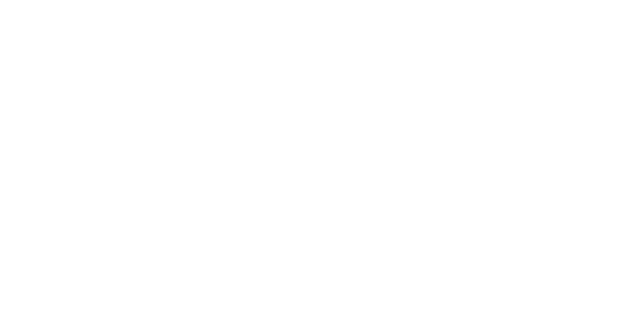
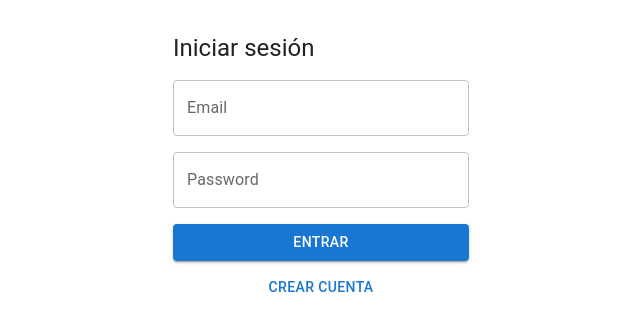
Before and after one commit to JulRivera0/POS_POC, a React (Vite) app: page /login in a window 1280 px wide. Before the commit this address had no page. Shown: the top 330 px of the page, without its empty margins (319-959 px from the left). Built offline with nearby package versions, Linux system fonts and the light colour scheme; no server answers.

Commit message:
login ya funciona por usuario

```diff
--- a/src/App.jsx
+++ b/src/App.jsx
@@ -1,24 +1,33 @@
-import { BrowserRouter, Routes, Route } from 'react-router-dom';
-import Home from './pages/Home';
-import Venta from './pages/Venta';
-import Inventario from './pages/Inventario';
-import Reportes from './pages/Reportes';
-import Historial from './pages/Historial';
-import Ticket from './pages/Ticket';
+import { BrowserRouter, Routes, Route } from "react-router-dom";
+import { AuthProvider } from "./auth/AuthProvider";
+import PrivateRoute from "./auth/PrivateRoute";
 
-function App() {
+import Login from "./auth/Login";
+import Register from "./auth/Register";
+import Home from "./pages/Home";
+import Inventario from "./pages/Inventario";
+import Venta from "./pages/Venta";
+import Historial from "./pages/Historial";
+import Reportes from "./pages/Reportes";
+import Ticket from "./pages/Ticket";
+
+export default function App() {
   return (
-    <BrowserRouter>
-      <Routes>
-        <Route path="/"           element={<Home />} />
-        <Route path="/venta"      element={<Venta />} />
-        <Route path="/inventario" element={<Inventario />} />
-        <Route path="/historial"  element={<Historial />} />   {/* ← aquí */}
-        <Route path="/reportes"   element={<Reportes />} />
-        <Route path="/ticket/:id" element={<Ticket />} />
-      </Routes>
-    </BrowserRouter>
+    <AuthProvider>
+      <BrowserRouter>
+        <Routes>
+          <Route path="/login" element={<Login />} />
+          <Route path="/register" element={<Register />} />
+
+          {/* Rutas protegidas */}
+          <Route path="/" element={<PrivateRoute><Home /></PrivateRoute>} />
+          <Route path="/inventario" element={<PrivateRoute><Inventario /></PrivateRoute>} />
+          <Route path="/venta" element={<PrivateRoute><Venta /></PrivateRoute>} />
+          <Route path="/historial" element={<PrivateRoute><Historial /></PrivateRoute>} />
+          <Route path="/reportes" element={<PrivateRoute><Reportes /></PrivateRoute>} />
+          <Route path="/ticket/:id" element={<PrivateRoute><Ticket /></PrivateRoute>} />
+        </Routes>
+      </BrowserRouter>
+    </AuthProvider>
   );
 }
-
-export default App;
--- /dev/null
+++ b/src/auth/AuthProvider.jsx
@@ -0,0 +1,39 @@
+import { createContext, useState, useEffect } from "react";
+import { me } from "../services/api";
+
+export const AuthCtx = createContext();
+
+export function AuthProvider({ children }) {
+  const [token, setToken] = useState(localStorage.getItem("token"));
+  const [user, setUser] = useState(null);
+  const [loading, setLoading] = useState(!!token);
+
+  useEffect(() => {
+    if (!token) return;
+    me()
+      .then(setUser)
+      .catch(() => {
+        localStorage.removeItem("token");
+        setToken(null);
+      })
+      .finally(() => setLoading(false));
+  }, [token]);
+
+  const loginUser = (tok) => {
+    localStorage.setItem("token", tok);
+    setToken(tok);
+    setLoading(true);
+  };
+
+  const logout = () => {
+    localStorage.removeItem("token");
+    setToken(null);
+    setUser(null);
+  };
+
+  return (
+    <AuthCtx.Provider value={{ token, user, loginUser, logout, loading }}>
+      {children}
+    </AuthCtx.Provider>
+  );
+}
--- /dev/null
+++ b/src/auth/Login.jsx
@@ -0,0 +1,61 @@
+import { useState, useContext } from "react";
+import {
+  Box, TextField, Button, Typography, CircularProgress
+} from "@mui/material";
+import { login } from "../services/api";
+import { AuthCtx } from "./AuthProvider";
+import { useNavigate } from "react-router-dom";
+
+export default function Login() {
+  const [email, setEmail] = useState("");
+  const [pass, setPass] = useState("");
+  const [err, setErr] = useState("");
+  const [loading, setLoading] = useState(false);
+  const { loginUser } = useContext(AuthCtx);
+  const nav = useNavigate();
+
+  const handle = async () => {
+    setLoading(true);
+    const r = await login(email, pass);
+    if (r.access_token) {
+      loginUser(r.access_token);
+      nav("/");
+    } else {
+      setErr("Credenciales inválidas");
+    }
+    setLoading(false);
+  };
+
+  return (
+    <Box sx={{ p: 4, maxWidth: 360, m: "0 auto" }}>
+      <Typography variant="h5" mb={2}>Iniciar sesión</Typography>
+      <TextField
+        label="Email"
+        fullWidth
+        value={email}
+        onChange={(e) => setEmail(e.target.value)}
+      />
+      <TextField
+        label="Password"
+        type="password"
+        fullWidth
+        sx={{ mt: 2 }}
+        value={pass}
+        onChange={(e) => setPass(e.target.value)}
+      />
+      {err && <Typography color="error">{err}</Typography>}
+      <Button
+        variant="contained"
+        fullWidth
+        sx={{ mt: 2 }}
+        onClick={handle}
+        disabled={loading}
+      >
+        {loading ? <CircularProgress size={20} /> : "Entrar"}
+      </Button>
+      <Button fullWidth sx={{ mt: 1 }} onClick={() => nav("/register")}>
+        Crear cuenta
+      </Button>
+    </Box>
+  );
+}
--- /dev/null
+++ b/src/auth/PrivateRoute.jsx
@@ -0,0 +1,10 @@
+import { useContext } from "react";
+import { Navigate } from "react-router-dom";
+import { AuthCtx } from "./AuthProvider";
+
+export default function PrivateRoute({ children }) {
+  const { token, loading } = useContext(AuthCtx);
+
+  if (loading) return null; // o spinner global
+  return token ? children : <Navigate to="/login" replace />;
+}
--- /dev/null
+++ b/src/auth/Register.jsx
@@ -0,0 +1,50 @@
+import { useState } from "react";
+import {
+  Box, TextField, Button, Typography, CircularProgress
+} from "@mui/material";
+import { register } from "../services/api";
+import { useNavigate } from "react-router-dom";
+
+export default function Register() {
+  const [email, setEmail] = useState("");
+  const [pass, setPass] = useState("");
+  const [confirm, setConfirm] = useState("");
+  const [msg, setMsg] = useState("");
+  const [loading, setLoading] = useState(false);
+  const nav = useNavigate();
+
+  const handle = async () => {
+    if (pass !== confirm) {
+      setMsg("Las contraseñas no coinciden");
+      return;
+    }
+    setLoading(true);
+    const r = await register(email, pass);
+    setLoading(false);
+    if (r.id) {
+      setMsg("Cuenta creada, inicia sesión");
+    } else {
+      setMsg("Error al registrar");
+    }
+  };
+
+  return (
+    <Box sx={{ p: 4, maxWidth: 360, m: "0 auto" }}>
+      <Typography variant="h5" mb={2}>Crear cuenta</Typography>
+      <TextField label="Email" fullWidth value={email}
+        onChange={(e) => setEmail(e.target.value)} />
+      <TextField label="Password" type="password" fullWidth sx={{ mt: 2 }}
+        value={pass} onChange={(e) => setPass(e.target.value)} />
+      <TextField label="Confirmar" type="password" fullWidth sx={{ mt: 2 }}
+        value={confirm} onChange={(e) => setConfirm(e.target.value)} />
+      {msg && <Typography color="error">{msg}</Typography>}
+      <Button variant="contained" fullWidth sx={{ mt: 2 }}
+        onClick={handle} disabled={loading}>
+        {loading ? <CircularProgress size={20} /> : "Registrar"}
+      </Button>
+      <Button fullWidth sx={{ mt: 1 }} onClick={() => nav("/login")}>
+        Volver a login
+      </Button>
+    </Box>
+  );
+}
--- a/src/services/api.js
+++ b/src/services/api.js
@@ -1,51 +1,65 @@
-// const API = "http://localhost:8000";   // ajusta si usas otro host/puerto
-const API = 'https://posbackend-production-0bb1.up.railway.app';
+const API = import.meta.env.VITE_API || "http://localhost:8000"; // cambia en prod
+
+/* ---------- Helper para añadir token ---------- */
+const fetchAuth = (url, options = {}) => {
+  const token = localStorage.getItem("token");
+  const headers = {
+    ...(options.headers || {}),
+    ...(token ? { Authorization: `Bearer ${token}` } : {}),
+  };
+  return fetch(url, { ...options, headers });
+};
+
+/* ---------- Auth ---------- */
+export const login = (email, password) =>
+  fetch(`${API}/auth/jwt/login`, {
+    method: "POST",
+    headers: { "Content-Type": "application/x-www-form-urlencoded" },
+    body: new URLSearchParams({ username: email, password }),
+  }).then((r) => r.json());
+
+export const register = (email, password) =>
+  fetch(`${API}/auth/register`, {
+    method: "POST",
+    headers: { "Content-Type": "application/json" },
+    body: JSON.stringify({ email, password }),
+  }).then((r) => r.json());
+
+/* ---------- Usuarios ---------- */
+export const me = () =>
+  fetchAuth(`${API}/users/me`).then((r) => r.json());
 
 /* ---------- Productos ---------- */
 export const fetchProductos = () =>
-  fetch(`${API}/products`).then(r => r.json());
+  fetchAuth(`${API}/products`).then((r) => r.json());
 
 export const addProducto = (data) =>
-  fetch(`${API}/products`, {
+  fetchAuth(`${API}/products`, {
     method: "POST",
     headers: { "Content-Type": "application/json" },
-    body: JSON.stringify({
-      sku:       data.sku,
-      name:      data.name,
-      price:     Number(data.price),
-      cost:      Number(data.cost),    // 👈 NUEVO  (obligatorio)
-      stock:     Number(data.stock),
-      category:  data.category || null
-    })
-  }).then(r => r.json());
+    body: JSON.stringify(data),
+  }).then((r) => r.json());
 
 export const editProducto = (id, data) =>
-  fetch(`${API}/products/${id}`, {
+  fetchAuth(`${API}/products/${id}`, {
     method: "PUT",
     headers: { "Content-Type": "application/json" },
-    body: JSON.stringify({
-      sku:       data.sku,
-      name:      data.name,
-      price:     Number(data.price),
-      cost:      Number(data.cost),    // 👈 NUEVO
-      stock:     Number(data.stock),
-      category:  data.category || null
-    })
-  }).then(r => r.json());
+    body: JSON.stringify(data),
+  }).then((r) => r.json());
 
 export const deleteProducto = (id) =>
-  fetch(`${API}/products/${id}`, { method: "DELETE" });
+  fetchAuth(`${API}/products/${id}`, { method: "DELETE" });
 
 /* ---------- Ventas ---------- */
 export const crearVenta = (items) =>
-  fetch(`${API}/sales`, {
+  fetchAuth(`${API}/sales`, {
     method: "POST",
     headers: { "Content-Type": "application/json" },
-    body: JSON.stringify({ items })
-  }).then(r => r.json());
+    body: JSON.stringify({ items }),
+  }).then((r) => r.json());
 
 export const fetchVentas = () =>
-  fetch(`${API}/sales`).then(r => r.json());
+  fetchAuth(`${API}/sales`).then((r) => r.json());
 
 export const fetchVenta = (id) =>
-  fetch(`${API}/sales/${id}`).then(r => r.json());
+  fetchAuth(`${API}/sales/${id}`).then((r) => r.json());
```
Also changed, not shown: 1 other file (tests, documents, lock files or other folders).
